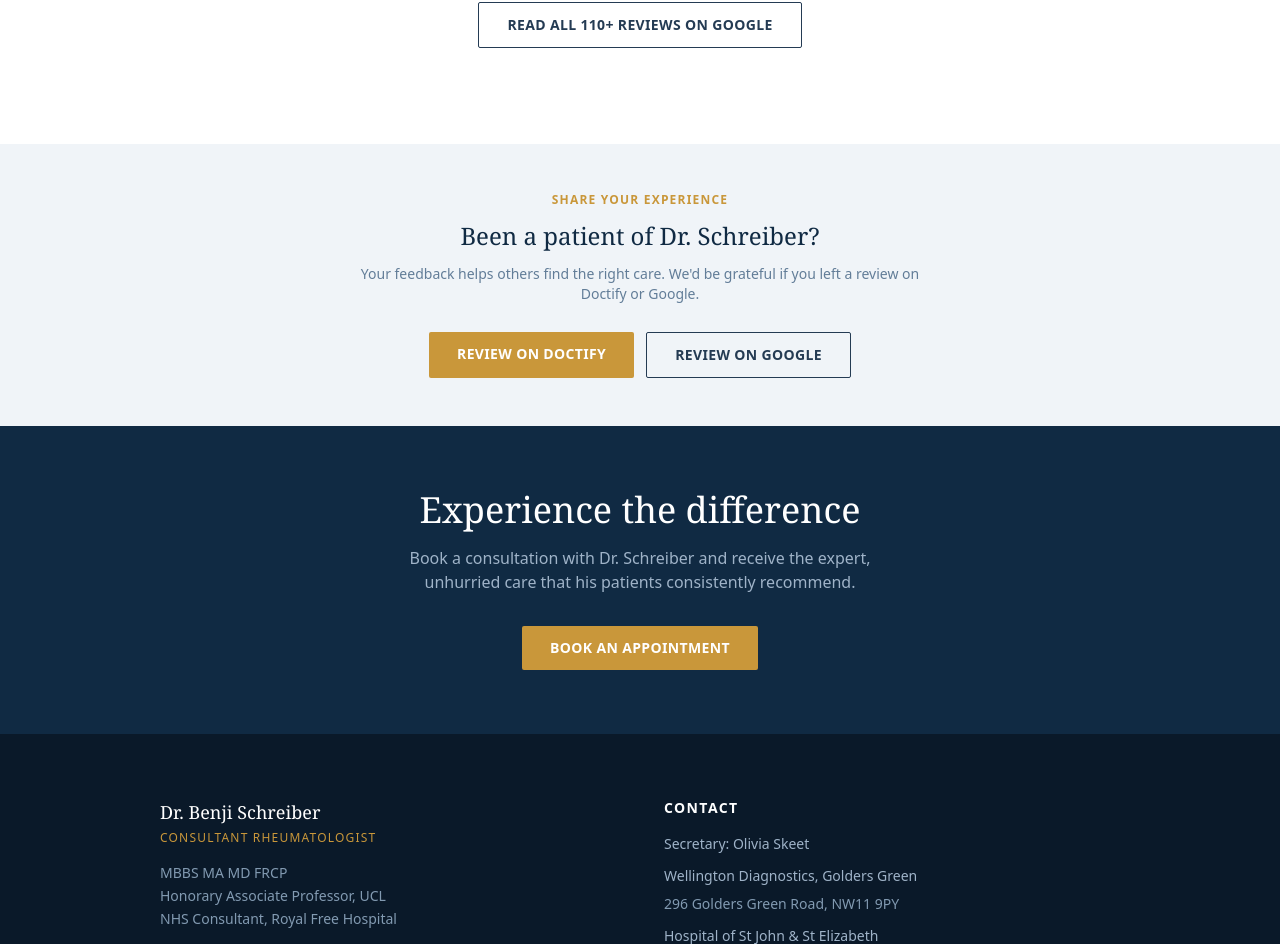
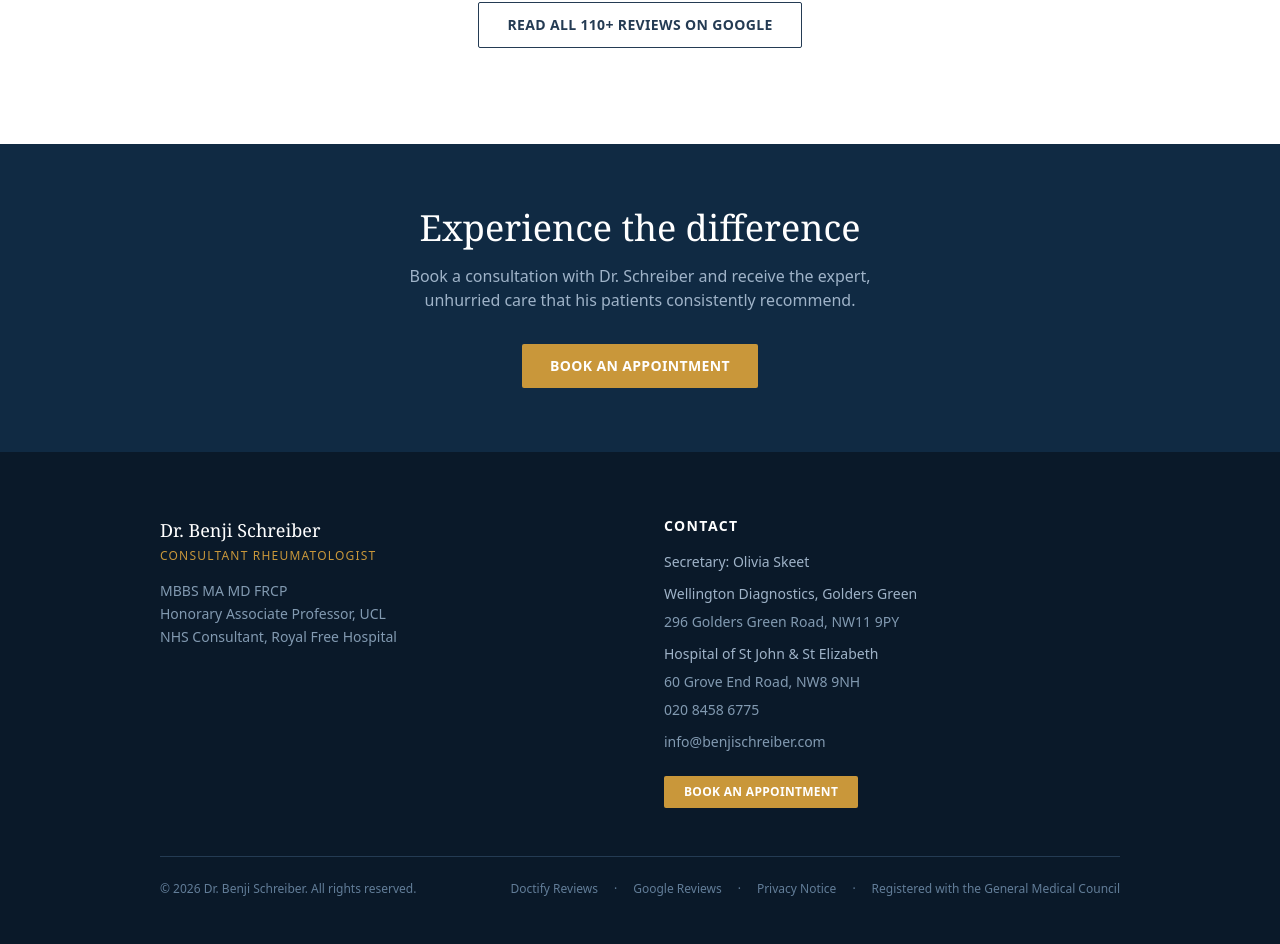
Before and after one commit to benjischreiber/benjischreiber-website, a Next.js app: page /reviews in a window 1280 px wide. Shown: the part 1535-2479 px from the top of the page. Built offline with nearby package versions, Linux system fonts and the light colour scheme.

Commit message:
Remove leave-a-review CTA from reviews page

```diff
--- a/app/reviews/page.tsx
+++ b/app/reviews/page.tsx
@@ -186,35 +186,6 @@ export default function ReviewsPage() {
         </div>
       </section>
 
-      {/* Leave a review CTA */}
-      <section className="bg-navy-50 py-12">
-        <div className="container-content text-center max-w-2xl">
-          <p className="section-label">Share Your Experience</p>
-          <h2 className="font-serif text-navy-900 text-2xl mb-3">Been a patient of Dr. Schreiber?</h2>
-          <p className="text-navy-500 text-sm mb-7">
-            Your feedback helps others find the right care. We&apos;d be grateful if you left a review
-            on Doctify or Google.
-          </p>
-          <div className="flex flex-wrap gap-3 justify-center">
-            <a
-              href={DOCTIFY_REVIEW_URL}
-              target="_blank"
-              rel="noopener noreferrer"
-              className="btn-primary"
-            >
-              Review on Doctify
-            </a>
-            <a
-              href={GOOGLE_URL}
-              target="_blank"
-              rel="noopener noreferrer"
-              className="btn-outline"
-            >
-              Review on Google
-            </a>
-          </div>
-        </div>
-      </section>
 
       {/* CTA */}
       <section className="bg-navy-900 text-white py-16">
```
